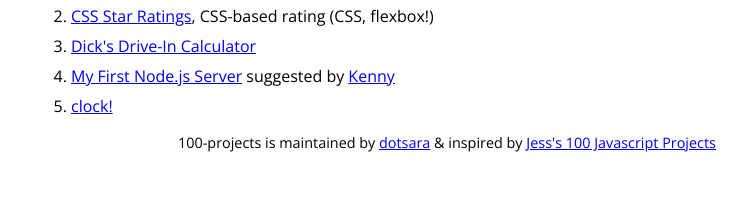
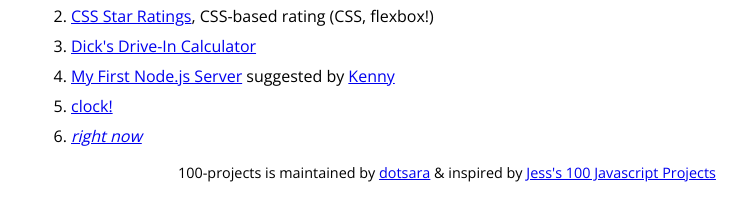
Before and after one commit to dotsara/100-projects, a plain HTML site: page index.html in a window 1280 px wide. Shown: the part 164-384 px from the top of the page, without its empty margins (193-940 px from the left). Drawn offline with nearby package versions, Linux system fonts and the light colour scheme.

Commit message:
add link(s) for "right now" project to readme & index

```diff
--- a/index.html
+++ b/index.html
@@ -29,6 +29,7 @@
       <li><a href="/ddi-calc">Dick's Drive-In Calculator</a></li>
       <li><a href="https://github.com/dotsara/my-first-node-js-server">My First Node.js Server</a> suggested by <a href="https://github.com/kennymeyers">Kenny</a></li>
       <li><a href="http://toolbox.dotsara.com/clock">clock!</a></li>
+      <li><a href="http://toolbox.dotsara.com/right-now"><em>right now</em></a></li>
     </ol>
 
   </section>
```
Also changed, not shown: 1 other file.
